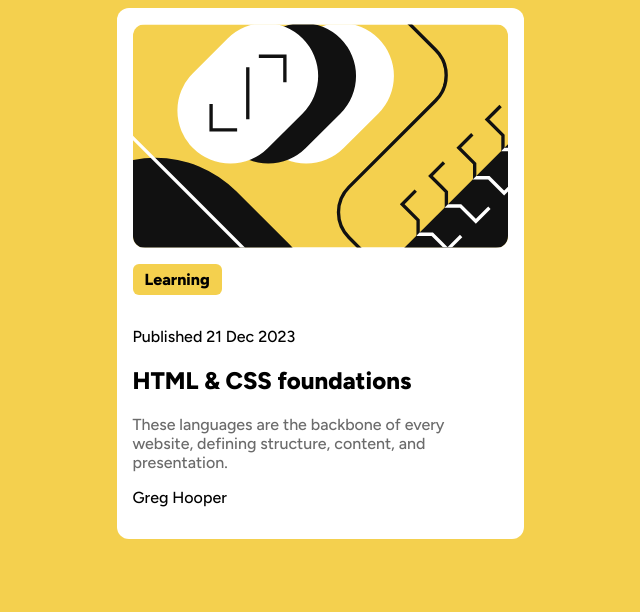
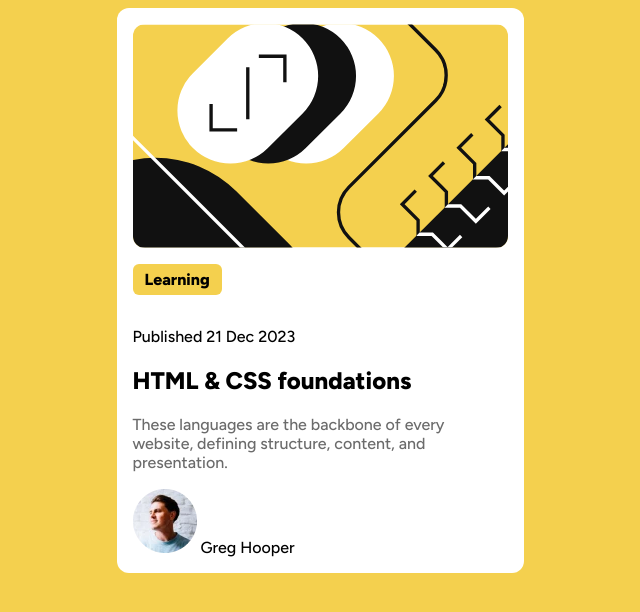
Before and after one commit to manish-328/FrontendMentor_blogPreview, a plain HTML site: page index.html in a window 1280 px wide. Shown: the whole page, without its empty margins (320-960 px from the left). Drawn offline with Linux system fonts and the light colour scheme.

Commit message:
added photo for author and equal margin bottom

```diff
--- a/index.html
+++ b/index.html
@@ -38,9 +38,9 @@
       These languages are the backbone of every website, defining structure, content, and presentation.
     </p>
 
-    <p class="author">
-      Greg Hooper
-    </p>
+    <div class="author">
+        <img src="assets/images/image-avatar.webp" alt="Author photo" class="author-img" />
+        <span class="author-name">Greg Hooper</span>
 
 
   </div>
```
